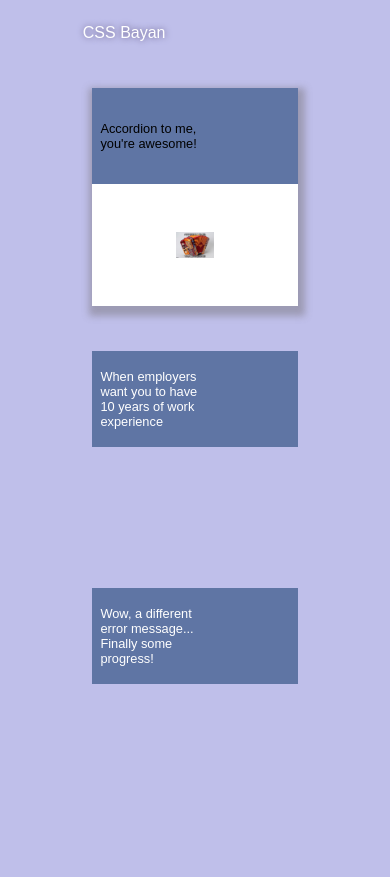
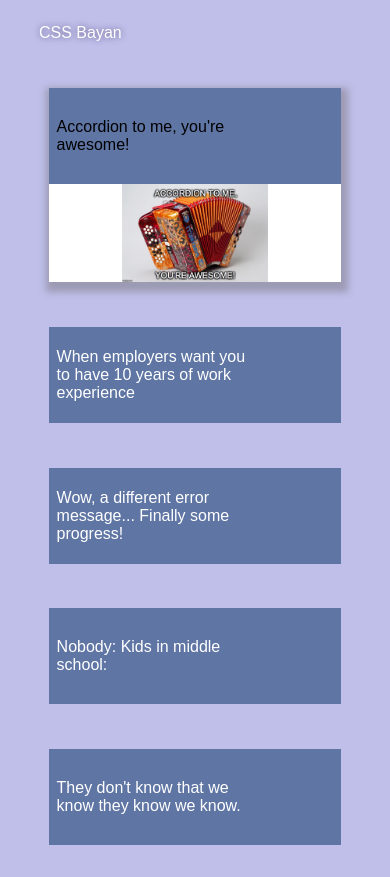
Before and after one commit to annabarnv/cssBayan, a plain HTML site: page index.html in a window 390 px wide. Shown: the top 877 px of the page. Drawn offline with Linux system fonts and the light colour scheme.

Commit message:
fix: fix margin for mobile devices (Thu, Mar 16, 2023 09:56:43 PM)

```diff
--- a/style.css
+++ b/style.css
@@ -122,8 +122,6 @@ body {
   width: 80%;
   height: 0;
   transition: 0.5s;
-  margin: 1rem;
-  padding: 2rem;
 }
 
 input:checked + label .meme-img {
@@ -197,6 +195,10 @@ input:checked + label .meme-img {
   .meme-img {
     width: 80%;
   }
+
+  .container {
+    max-width: 80vw;
+  }
 }
 
 #myaccordion label {
@@ -212,8 +214,8 @@ input:checked + label .meme-img {
 
 @media (max-width: 768px) {
   .label-title {
-    font-size: 0.8rem;
-    margin-left: 0.5rem;
+    font-size: 1.8rem;
+    /* margin-left: 0.5rem; */
 }
 }
 
@@ -221,4 +223,9 @@ input:checked + label .meme-img {
   .title {
     font-size: 1rem;
   }
+
+  .label-title {
+    font-size: 1rem;
+    margin-left: 0.5rem;
 }
+}
```
